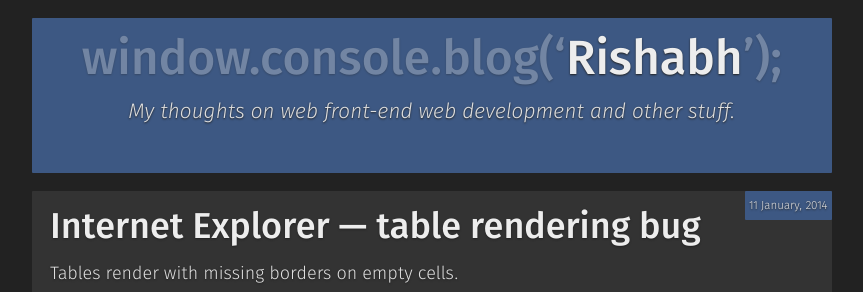
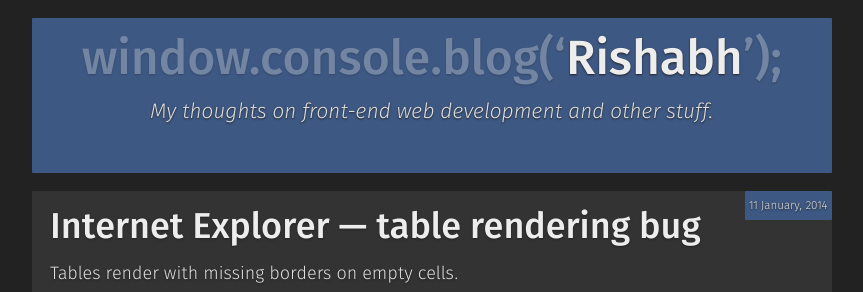
Before and after one commit to rishabh-ink/rishabhsrao.github.io, a Jekyll site: the page built from index.html, in a window 1280 px wide and 900 px high. Shown: the top 292 px of the window, without its empty margins (208-1071 px from the left). Built offline with Jekyll 4.4.1, drawn with Linux system fonts in a browser that asks for light colours; Markdown is read by kramdown in place of the engine named in the settings.

Commit message:
Fixed typo.

```diff
--- a/_config.yml
+++ b/_config.yml
@@ -1,5 +1,5 @@
 title: Rishabh
-sub_title: My thoughts on web front-end web development and other stuff.
+sub_title: My thoughts on front-end web development and other stuff.
 author: Rishabh Rao
 url: http://rishabhsrao.github.io
 image: http://rishabhsrao.github.io/apple-touch-icon-precomposed.png
```
